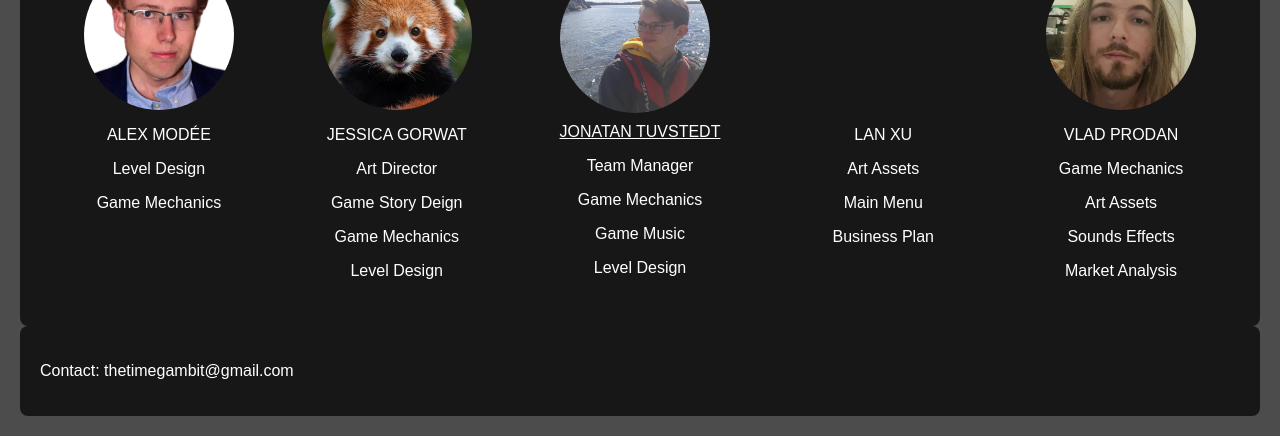
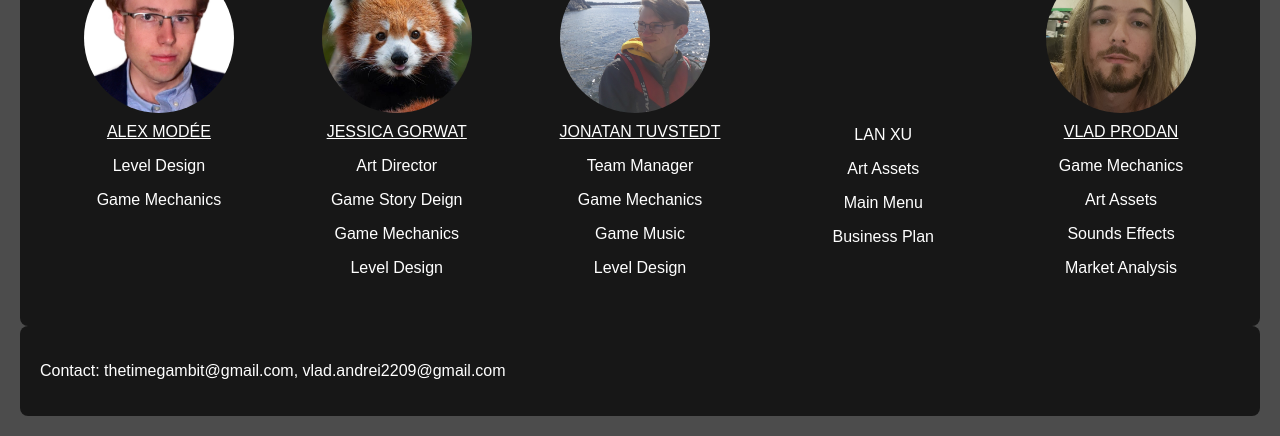
Before and after one commit to TheTimeGambit/thetimegambit, a plain HTML site: page index.html in a window 1280 px wide. Shown: the part 1473-1909 px from the top of the page. Drawn offline with Linux system fonts and the light colour scheme; no server answers.

Commit message:
Add everyones socials

```diff
--- a/index.html
+++ b/index.html
@@ -37,7 +37,7 @@
             <div class="team-container">
                 <div class="team-member">
                     <div class="photo-circle"><img src="alex.jpg" alt="Alex Modée"></div>
-                    <p id="name">Alex Modée</p>
+                    <a id="name" href="https://www.linkedin.com/in/alex-modee-a40464145/" target="_blank">Alex Modée</a>
                     <p>Level Design</p>
                     <p>Game Mechanics</p>
                     <p>&nbsp;</p>
@@ -45,7 +45,7 @@
                 </div>
                 <div class="team-member">
                     <div class="photo-circle"><img src="image2.jpg" alt="Jessica Gorwat"></div>
-                    <p id="name">Jessica Gorwat</p>
+                    <a id="name" href="https://www.linkedin.com/in/jessica-gorwat/" target="_blank">Jessica Gorwat</a>
                     <p>Art Director</p>
                     <p>Game Story Deign</p>
                     <p>Game Mechanics</p>
@@ -53,7 +53,7 @@
                 </div>
                 <div class="team-member">
                     <div class="photo-circle"><img src="jonatan.jpg" alt="Jonatan Tuvstedt"></div>
-                    <a id="name" href="https://www.linkedin.com/in/jonatan-tuvstedt-118a64252/">Jonatan Tuvstedt</a>
+                    <a id="name" href="https://www.linkedin.com/in/jonatan-tuvstedt-118a64252/" target="_blank">Jonatan Tuvstedt</a>
                     <p>Team Manager</p>
                     <p>Game Mechanics</p>
                     <p>Game Music</p>
@@ -69,7 +69,7 @@
                 </div>
                 <div class="team-member">
                     <div class="photo-circle"><img src="vlad.jpg" alt="Vlad Prodan"></div>
-                    <p id="name">Vlad Prodan</p>
+                    <a id="name" href="https://www.linkedin.com/in/vlad-prodan-12767a22b/" target="_blank">Vlad Prodan</a>
                     <p>Game Mechanics</p>
                     <p>Art Assets</p>
                     <p>Sounds Effects</p>
@@ -81,7 +81,7 @@
 
 
         <section id="team-section">
-            <p>Contact: thetimegambit@gmail.com</p>
+            <p>Contact: thetimegambit@gmail.com, vlad.andrei2209@gmail.com</p>
         </section>
 
     </div>
```
